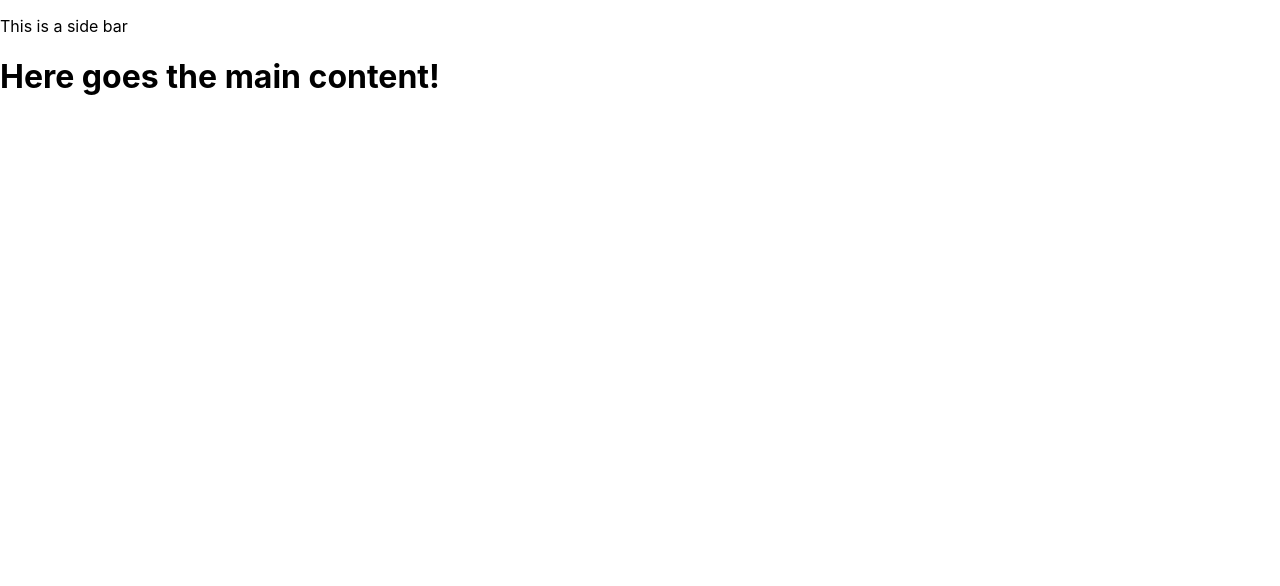
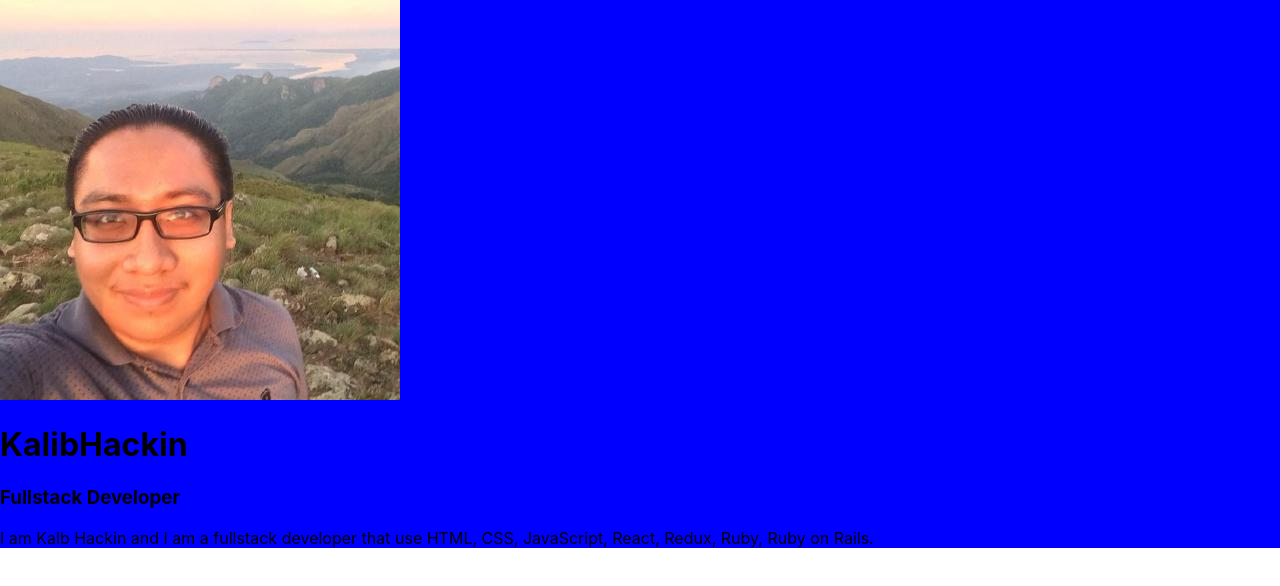
Before and after one commit to NaguiHW/portfolio, a React (Create React App) app: page / in a window 1280 px wide. Shown: the top 586 px of the page. Built offline with nearby package versions, Linux system fonts and the light colour scheme.

Commit message:
styling home page

```diff
--- a/package.json
+++ b/package.json
@@ -6,6 +6,7 @@
     "@testing-library/jest-dom": "^4.2.4",
     "@testing-library/react": "^9.3.2",
     "@testing-library/user-event": "^7.1.2",
+    "include-media": "^1.4.9",
     "node-sass": "^4.14.0",
     "prop-types": "^15.7.2",
     "react": "^16.13.1",
--- /dev/null
+++ b/src/assets/styles/HomePage.scss
@@ -0,0 +1,27 @@
+.home-page {
+
+}
+
+@media only screen and (min-width: 1440px) {
+  .home-page {
+    background-color: red;
+  }
+}
+
+@media only screen and (min-width: 1080px) and (max-width: 1439px){
+  .home-page {
+    background-color: blue;
+  }
+}
+
+@media only screen and (min-width: 600px) and (max-width: 1079px){
+  .home-page {
+    background-color: purple;
+  }
+}
+
+@media only screen and (max-width: 600px) {
+  .home-page {
+    background-color: green;
+  }
+}
--- a/src/components/HomePage.js
+++ b/src/components/HomePage.js
@@ -1,14 +1,22 @@
 import React from 'react';
+import image from '../assets/images/profile.jpg';
+import '../assets/styles/HomePage.scss';
 
 const HomePage = () => (
-  <>
-    <aside className="side-bar">
-      <p>This is a side bar</p>
-    </aside>
-    <div className="home-page">
-      <h1>Here goes the main content!</h1>
+  <div className="home-page">
+    <img src={image} alt="Kalib Hackin" />
+    <div className="bio">
+      <h1>
+        Kalib
+        <span>Hackin</span>
+      </h1>
+      <h3>Fullstack Developer</h3>
+      <p>
+        I am Kalb Hackin and I am a fullstack developer that use HTML,
+        CSS, JavaScript, React, Redux, Ruby, Ruby on Rails.
+      </p>
     </div>
-  </>
+  </div>
 );
 
 export default HomePage;
--- a/src/containers/App.js
+++ b/src/containers/App.js
@@ -1,8 +1,10 @@
-import React from 'react'
-import HomePage from '../components/HomePage'
+import React from 'react';
+import HomePage from '../components/HomePage';
 
 const App = () => (
-  <HomePage />
+  <>
+    <HomePage />
+  </>
 );
 
 export default App;
```
Also changed, not shown: .eslintrc.json (added), .stickler.yml (added), src/assets/images/profile.jpg (added), 1 other file (tests, documents, lock files or other folders).
